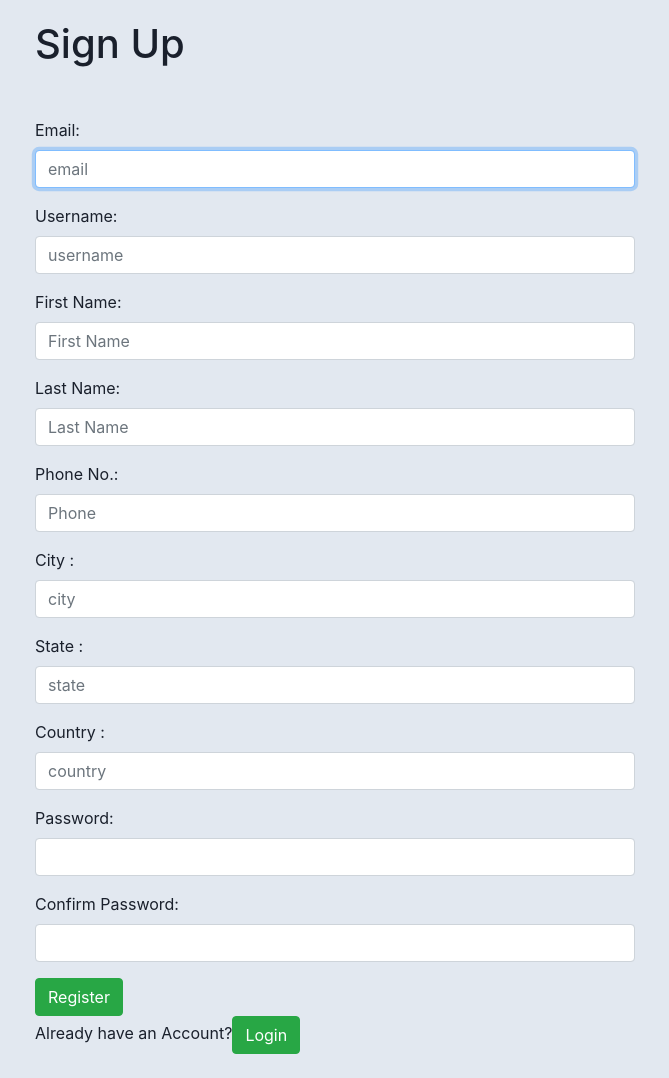
After one commit to imranasq/SchoolManagement, a Django app: page /signup/ in a window 1280 px wide. The commit adds this page. Shown: the whole page, without its empty margins (305-974 px from the left). Run offline with Django 3.2, Linux system fonts and the light colour scheme; some libraries are stand-ins or nearby versions.

Commit message:
email validation works

```diff
--- a/AuthSystem/admin.py
+++ b/AuthSystem/admin.py
@@ -47,13 +47,13 @@ class UserAdmin(BaseUserAdmin):
     list_display = ('email', 'is_admin')
     list_filter = ('is_admin',)
     fieldsets = (
-        (None, {'fields': ('email', 'password', 'username', 'first_name', 'last_name', 'profile_pic', 'user_type', 'position', 'phone', 'city', 'state', 'country')}),
+        (None, {'fields': ('email', 'password', 'username', 'first_name', 'last_name', 'profile_pic', 'user_type', 'position', 'phone', 'city', 'state', 'country', 'is_verified', 'auth_token')}),
         ('Permissions', {'fields': ('is_admin',)}),
     )
     add_fieldsets = (
         (None, {
             'classes': ('wide',),
-            'fields': ('email', 'password1', 'password2', 'username', 'first_name', 'last_name', 'profile_pic', 'user_type', 'position', 'phone', 'city', 'state', 'country')}
+            'fields': ('email', 'password1', 'password2', 'username', 'first_name', 'last_name', 'profile_pic', 'user_type', 'position', 'phone', 'city', 'state', 'country', 'is_verified', 'auth_token')}
         ),
     )
     search_fields = ('email',)
--- a/AuthSystem/forms.py
+++ b/AuthSystem/forms.py
@@ -1,5 +1,6 @@
 from .models import UserProfile
 from django.contrib.auth import authenticate
+from django.contrib.auth.forms import UserCreationForm
 from django import forms
 
 class UserLoginForm(forms.ModelForm):
@@ -16,3 +17,26 @@ class UserLoginForm(forms.ModelForm):
 
             if not authenticate(email=email, password=password):
                 raise forms.ValidationError("Invalid Email or Password")
+
+
+class SignUpForm(UserCreationForm):
+    email = forms.EmailField(widget = forms.EmailInput(attrs = {'class': 'form-control', 'placeholder' : 'email'}))
+    username = forms.CharField(max_length=50, widget = forms.TextInput(attrs = {'class': 'form-control', 'placeholder' : 'username'}))
+    first_name = forms.CharField(max_length=50, widget = forms.TextInput(attrs = {'class': 'form-control', 'placeholder' : 'First Name'}))
+    last_name = forms.CharField(max_length=50,  widget = forms.TextInput(attrs = {'class': 'form-control', 'placeholder' : 'Last Name'}))
+    phone = forms.CharField(widget = forms.TextInput(attrs = {'class': 'form-control', 'placeholder' : 'Phone'}))
+    city = forms.CharField(max_length=50, widget = forms.TextInput(attrs = {'class': 'form-control', 'placeholder' : 'city'}))
+    state = forms.CharField(max_length=50,  widget = forms.TextInput(attrs = {'class': 'form-control', 'placeholder' : 'state'}))
+    country = forms.CharField(widget = forms.TextInput(attrs = {'class': 'form-control', 'placeholder' : 'country'}))
+
+    class Meta:
+        model = UserProfile
+        fields = ('email','username','first_name','last_name','phone','password1','password2', 'city', 'state', 'country')
+
+
+    def __init__(self, *args, **kwargs):
+        super(SignUpForm, self).__init__(*args, **kwargs)
+
+        self.fields['email'].widget.attrs['class'] = 'form-control'
+        self.fields['password1'].widget.attrs['class'] = 'form-control'
+        self.fields['password2'].widget.attrs['class'] = 'form-control'
--- a/AuthSystem/models.py
+++ b/AuthSystem/models.py
@@ -43,7 +43,7 @@ class UserProfile(AbstractBaseUser):
     first_name = models.CharField(max_length=50, blank=False)
     last_name = models.CharField(max_length=50, blank=False)
     profile_pic = models.ImageField(null = True, blank = True, upload_to = 'images/')
-    user_type = models.CharField(max_length=10,choices=USER_CHOICES,null=True,blank=False)
+    user_type = models.CharField(max_length=10,choices=USER_CHOICES,null=True,blank=True)
     phone = models.CharField(max_length=15, verbose_name="phone")
     city = models.CharField(max_length=50)
     state = models.CharField(max_length=50)
@@ -56,8 +56,9 @@ class UserProfile(AbstractBaseUser):
     is_active= models.BooleanField(default=True)
     is_staff= models.BooleanField(default=False)
     is_superuser= models.BooleanField(default=False)
+    is_verified = models.BooleanField(default = False)
 
-
+    auth_token = models.CharField(max_length=200, null=True, blank=True)
     USERNAME_FIELD="email"
 
     #REQUIRED_FIELDS=['']
--- a/AuthSystem/urls.py
+++ b/AuthSystem/urls.py
@@ -5,6 +5,9 @@ urlpatterns = [
     path('login/', login_view, name="login"),
     path('', indexView, name="index"),
     path('admin/', dashboard_view, name="dashboard"),
+    path('signup/', register_view, name="signup"),
+    path('sendmail/', send_mail_view, name="sendmail"),
+    path('verified/<auth_token>', verifiedView, name = "verified"),
     path('studenthome/', studentHomeView, name="student-home"),
     path('teacherhome/', teacherHomeView, name="teacher-home"),
     path('parenthome/', parentHomeView, name="parent-home"),
--- a/AuthSystem/views.py
+++ b/AuthSystem/views.py
@@ -1,14 +1,82 @@
 from django.shortcuts import render, redirect
 from .models import UserProfile
-from .forms import UserLoginForm
+from .forms import UserLoginForm, SignUpForm
 from django.contrib.auth import authenticate, login, logout
 from django.contrib.auth.decorators import login_required
+import uuid
+from django.conf import settings
+from django.core.mail import send_mail
+from django.contrib import messages
+
+# Create your views here.
+def register_view(request):
+    context = {}
+    if request.method == 'POST':
+        form = SignUpForm(request.POST)
+        if form.is_valid():
+            try:
+                email = request.POST.get('email')
+                username = request.POST.get('username')
+                first_name = request.POST.get('first_name')
+                last_name = request.POST.get('last_name')
+                phone = request.POST.get('phone')
+                password = request.POST.get('password1')
+                city = request.POST.get('city')
+                state = request.POST.get('state')
+                country = request.POST.get('country')
+                auth_token = str(uuid.uuid4())
+                user_obj = UserProfile.objects.create(
+                    email=email,
+                    username=username,
+                    first_name=first_name,
+                    last_name=last_name,
+                    phone=phone,
+                    city=city,
+                    state=state,
+                    country=country,
+                    auth_token=auth_token
+                    )
+                user_obj.set_password(password)
+                user_obj.save()
+                print(auth_token)
+                sendMailAfterRagistration(email, auth_token)
+                return redirect("/sendmail")
+            except Exception as e:
+                print(e)
+        context['register_form'] = form
+    else:
+        form = SignUpForm()
+        context['register_form'] = form
+    return render(request, "register.html", context)
 
 
+def sendMailAfterRagistration(email, token):
+    subject = "Your account need to be verified"
+    message = f'Hi! click the link to verify your account http://127.0.0.1:8000/verified/{token}'
+    email_from = settings.EMAIL_HOST_USER
+    recipient_list = [email]
+    send_mail(subject, message, email_from, recipient_list)
+
+def verifiedView(request, auth_token):
+    try:
+        profile_obj = UserProfile.objects.filter(auth_token = auth_token).first()
+        if profile_obj:
+            if profile_obj.is_verified:
+                messages.success(request, 'Your account is already verified.')
+                return redirect('login')
+            profile_obj.is_verified = True
+            profile_obj.save()
+            messages.success(request, 'Your account has been verified.')
+            return redirect('login')
+        else:
+            return redirect('error')
+
+    except Exception:
+        print(Exception)
 
 
-
-# Create your views here.
+def send_mail_view(request):
+    return render(request, "sendmail.html")
 
 def login_view(request):
     next = request.GET.get('next')
--- a/static/css/styles.css
+++ b/static/css/styles.css
@@ -65,3 +65,12 @@
 .shadow-none {
     box-shadow: none!important;
 }
+
+#register_form{
+  width: 600px;
+  margin: 50px auto 0;
+}
+#signup{
+  width: 600px;
+  margin: 0px auto 0;
+}
--- a/templates/login.html
+++ b/templates/login.html
@@ -22,6 +22,7 @@
                             </div>
                             <div class="form-group">
                                 <input type="submit" name="submit" class="btn btn-info btn-md" value="Log In">
+                                <a href="{% url 'signup' %}"><input type="button" class="btn btn-info btn-md" value="Sign up"></a>
                             </div>
                         </form>
                     </div>
--- /dev/null
+++ b/templates/register.html
@@ -0,0 +1,31 @@
+{% extends 'base.html' %}
+
+{% block title %}
+        Register
+{% endblock %}
+
+
+{% block body %}
+<h1 id="signup">Sign Up</h1>
+<div class = "reg-form">
+    <form id = "register_form" method = "POST">
+        {% csrf_token %}
+       <p><label>Email: </label>{{ register_form.email }}</p>
+       <p><label>Username: </label>{{ register_form.username }}</p>
+       <p><label>First Name: </label>{{ register_form.first_name }}</p>
+       <p><label>Last Name: </label>{{ register_form.last_name }}</p>
+       <p><label>Phone No.: </label>{{ register_form.phone }}</p>
+       <p><label>City : </label>{{ register_form.city }}</p>
+       <p><label>State : </label>{{ register_form.state }}</p>
+       <p><label>Country : </label>{{ register_form.country }}</p>
+       <p><label>Password: </label>{{ register_form.password1 }}</p>
+       <p><label>Confirm Password: </label>{{ register_form.password2 }}</p>
+
+        <input type="submit" class="btn btn-success" value ="Register" > <br>
+        <label>Already have an Account? </label><a href = {% url 'login'  %} class="btn btn-success">Login</a>
+    </form>
+</div>
+
+<br>
+
+{% endblock %}
```
Also changed, not shown: SchoolManagementSystem/settings.py (+8 -0 lines), templates/sendmail.html (added, +9 -0 lines), AuthSystem/migrations/0002_auto_20211116_0129.py (added), AuthSystem/migrations/0003_userprofile_is_verified.py (added).
